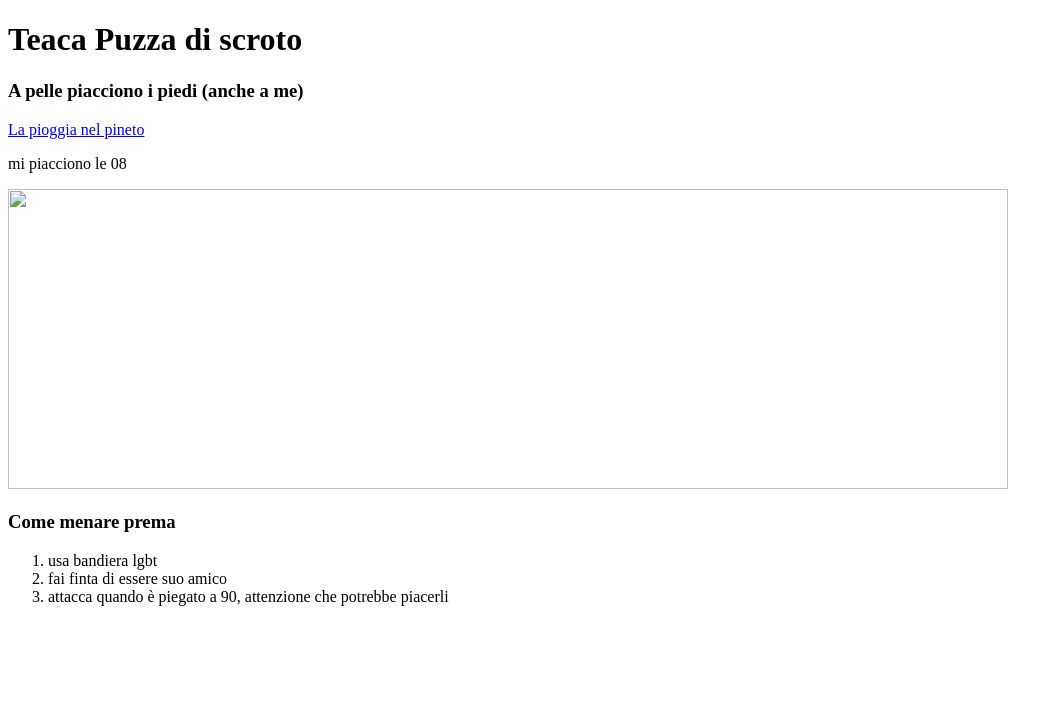
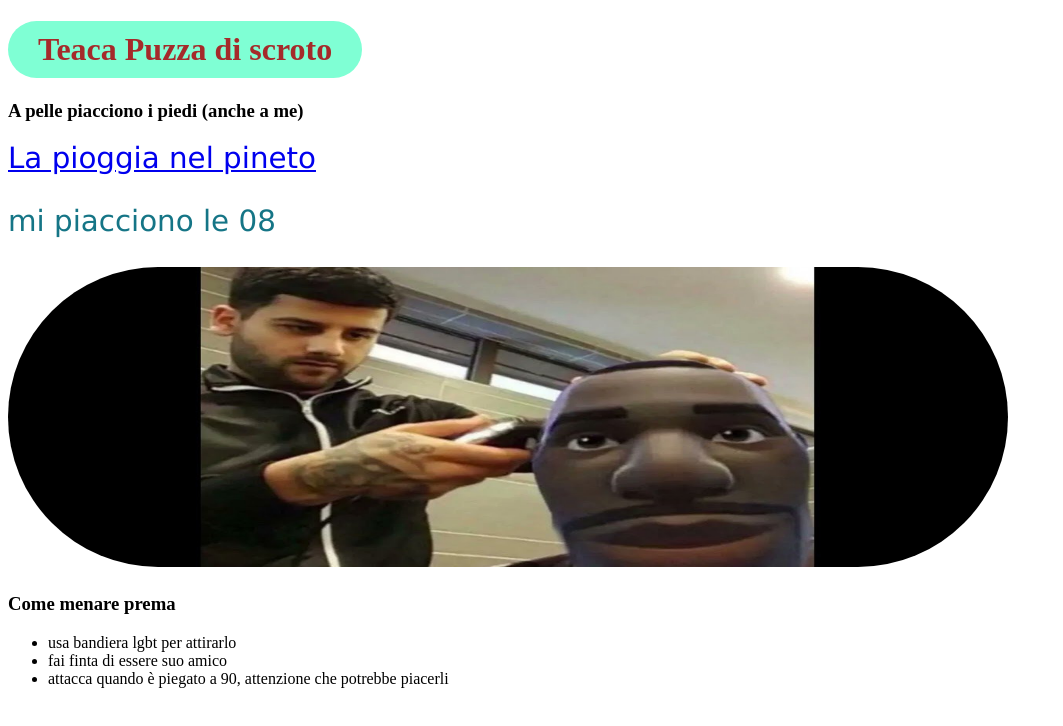
Before and after one commit to formicola-davide/formicola.davide-iisgalvanimi.edu.it.github.io, a plain HTML site: page hello.html in a window 1280 px wide. Shown: the whole page, without its empty margins (0-1063 px from the left). Drawn offline with Linux system fonts and the light colour scheme.

Commit message:
versione1

```diff
--- a/hello.html
+++ b/hello.html
@@ -2,20 +2,23 @@
 <html>
    <head>
       <title>Bommogay</title>
+      <link rel="stylesheet" href="style.css" />
    </head>
    <body>
-     <h1>Teaca Puzza di scroto</h1>
+    <h1 class="centro">Teaca Puzza di scroto</h1>
      <h3>A pelle piacciono i piedi (anche a me)</h3>
+     <div>
      <a href="https://www.youtube.com/watch?v=D8WSp5zV3Vw">La pioggia nel pineto</a>
      <p>mi piacciono le 08</p>
      <img src="fortnite.jpg"
      width = "1000"
      height = "300" />
+     </div>
      <h3>Come menare prema</h3>
-     <ol>
-      <li>usa bandiera lgbt</li>
+     <ul>
+      <li>usa bandiera lgbt per attirarlo</li>
       <li>fai finta di essere suo amico</li>
       <li>attacca quando è piegato a 90, attenzione che potrebbe piacerli</li>
-     </ol>
+     </ul>
    </body>
 </html>
--- /dev/null
+++ b/sito/style.css
@@ -0,0 +1,14 @@
+img {
+    border-radius: 40%;
+    width: 200px;
+    height:200px ;
+}
+.box {
+display: flex;
+justify-content: center;
+}
+
+h1 {
+
+
+}
--- /dev/null
+++ b/style.css
@@ -0,0 +1,22 @@
+div {
+    color: rgba(14, 113, 131, 0.973);
+    font-family: Verdana, Geneva, Tahoma, sans-serif;
+    font-size: 22pt;
+}
+.siumm { text-align: center; }
+
+img {
+    border-radius: 2000px; }
+
+h1 { background-color: aquamarine;
+    border-radius: 500px;
+color: brown;
+padding: 10px;
+width: fit-content;
+padding-left: 30px;
+padding-right: 30px;}
+
+.centro {
+display: flex;
+justify-content: center;
+}
```
Also changed, not shown: sito/sito.html (added, +21 -0 lines), fortnite.jpg (added), sito/shrek.jpg (added).
